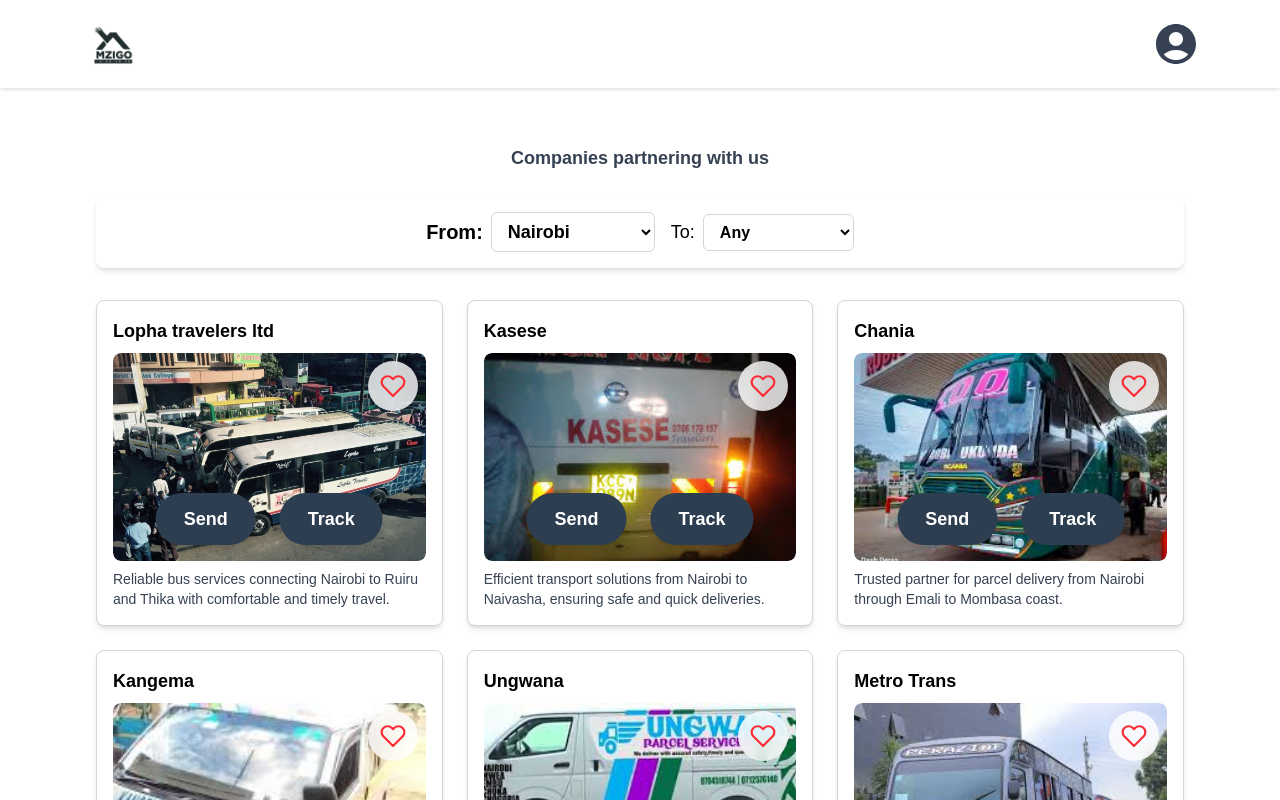
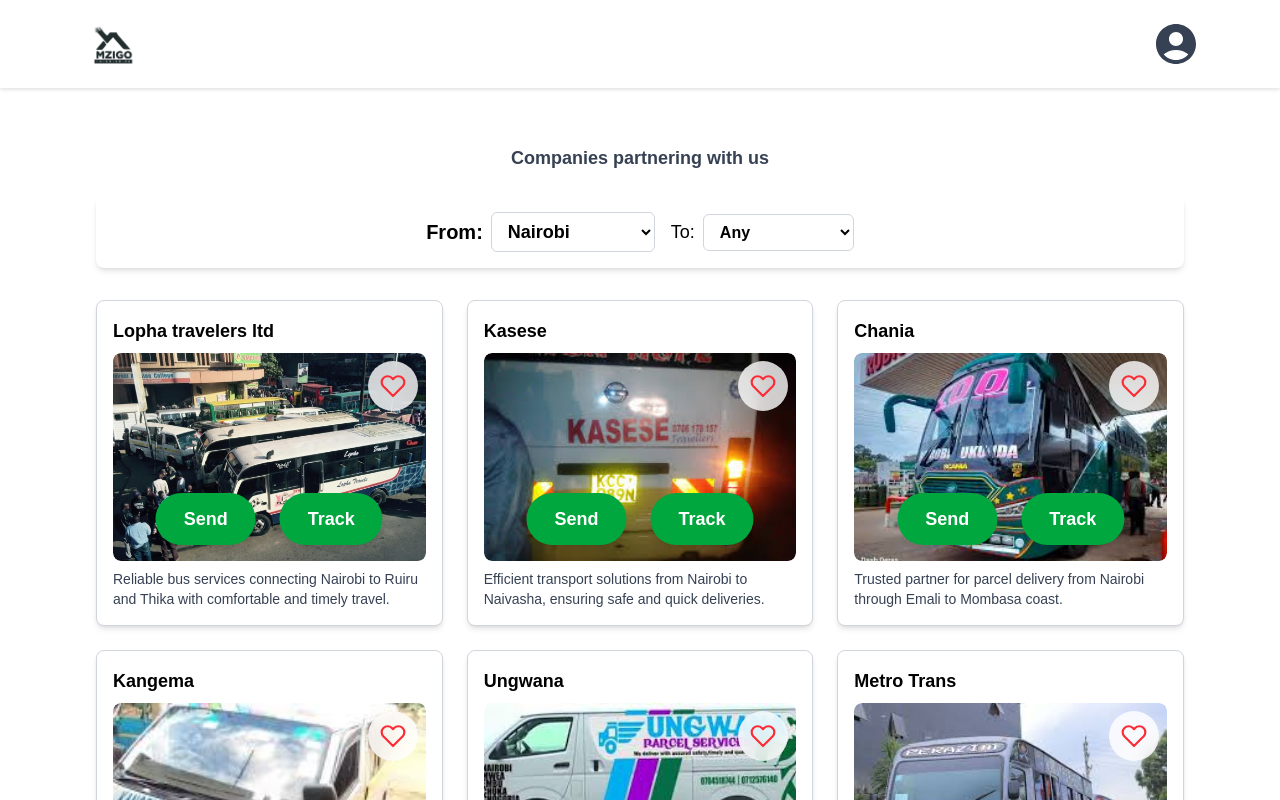
Before and after one commit to Iguru-Limited/Mzigo.co.ke, a Next.js app: page /send-mzigo in a window 1280 px wide. Shown: the top 800 px of the page. Built offline with nearby package versions, Linux system fonts and the light colour scheme.

Commit message:
adjusted pointer type and btn colors

```diff
--- a/app/components/CompanyCard.tsx
+++ b/app/components/CompanyCard.tsx
@@ -51,7 +51,7 @@
         {/* Like Button */}
         <button
           onClick={toggleLike}
-          className="absolute top-2 right-2 bg-white/80 backdrop-blur-sm p-3 rounded-full text-red-500 hover:scale-110 transition-transform"
+          className="absolute top-2 right-2 bg-white/80 backdrop-blur-sm p-3 rounded-full text-red-500 hover:scale-110 transition-transform cursor-pointer"
           aria-label="Like"
         >
           {liked ? <AiFillHeart size={26} /> : <FiHeart size={26} />}
@@ -61,14 +61,14 @@
         <div className="absolute bottom-4 left-1/2 -translate-x-1/2 flex gap-6">
           <button
             onClick={handleSendClick}
-            className="bg-[#2c3e50] text-white font-semibold text-lg px-7 py-3 rounded-full shadow-lg
-                       hover:bg-blue-800 transition transform hover:scale-110"
+            className="bg-green-600 text-white font-semibold text-lg px-7 py-3 rounded-full shadow-lg
+                       hover:bg-green-900 transition transform hover:scale-110 cursor-pointer"
           >
             Send
           </button>
           <button
-            className="bg-[#2c3e50] text-white font-semibold text-lg px-7 py-3 rounded-full shadow-lg
-                       hover:bg-red-600 transition transform hover:scale-110"
+            className="bg-green-600 text-white font-semibold text-lg px-7 py-3 rounded-full shadow-lg
+                       hover:bg-green-900 transition transform hover:scale-110 cursor-pointer"
           >
             Track
           </button>
```
